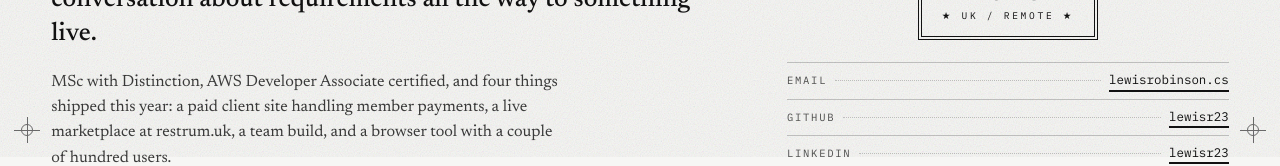
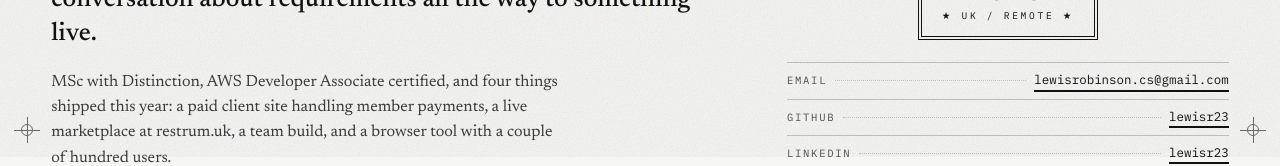
Before and after one commit to lewisr23/Portfolio, a React (Vite) app: page / in a window 1280 px wide. Shown: the part 643-809 px from the top of the page. Built offline with nearby package versions, Linux system fonts and the light colour scheme.

Commit message:
Show the full email address in the hero contact list

```diff
--- a/src/data/content.jsx
+++ b/src/data/content.jsx
@@ -10,7 +10,7 @@ export const profile = {
 };
 
 export const contactStrip = [
-  { label: 'EMAIL', value: 'lewisrobinson.cs', href: `mailto:${profile.email}` },
+  { label: 'EMAIL', value: profile.email, href: `mailto:${profile.email}` },
   { label: 'GITHUB', value: profile.handle, href: profile.github },
   { label: 'LINKEDIN', value: profile.handle, href: profile.linkedin },
 ];
```
